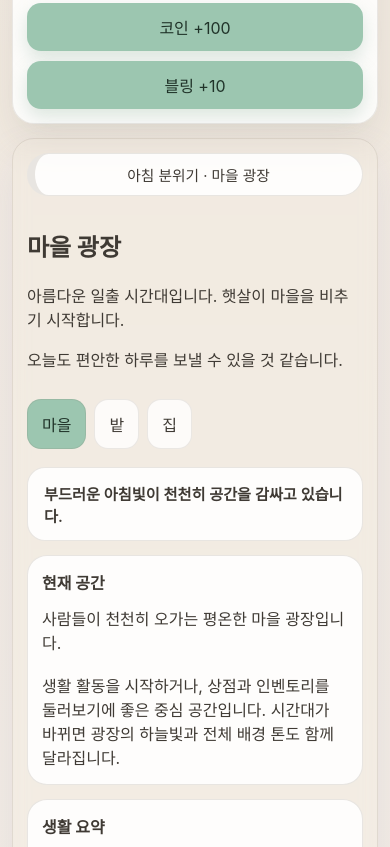
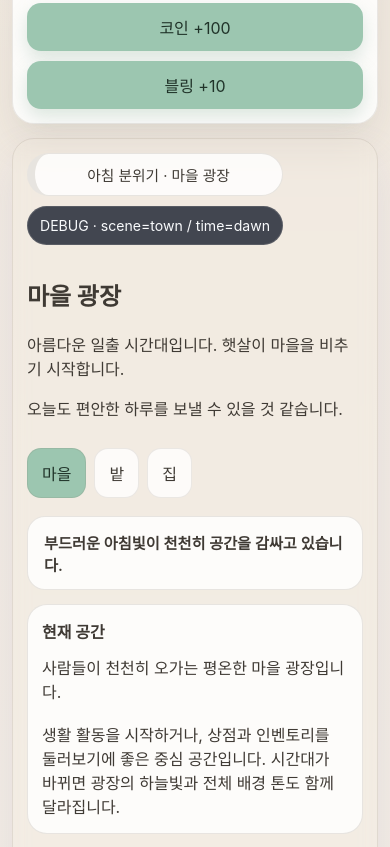
Before and after one commit to cometodlite/project_hw-dev, a plain HTML site: page index.html in a window 390 px wide. Shown: the part 1236-2083 px from the top of the page. Drawn offline with Linux system fonts and the light colour scheme.

Commit message:
Add files via upload

```diff
--- a/index.html
+++ b/index.html
@@ -76,7 +76,10 @@
         <section class="hero card">
           <div id="scene-background-layer" class="scene-background-layer"></div>
           <div class="hero-top">
+            <div class="hero-badges">
             <div id="time-visual-badge" class="time-visual-badge">시간대 시각 효과를 불러오는 중입니다.</div>
+            <div id="background-debug-text" class="debug-badge">배경 디버그 정보를 불러오는 중입니다.</div>
+          </div>
             <div>
               <h2 id="scene-title">마을 광장</h2>
               <p id="time-period-text">시간대를 불러오는 중입니다.</p>
--- a/js/ui.js
+++ b/js/ui.js
@@ -101,6 +101,7 @@ export function initUI() {
   el.homeItemChips = document.getElementById("home-item-chips");
   el.sceneBackgroundLayer = document.getElementById("scene-background-layer");
   el.timeVisualBadge = document.getElementById("time-visual-badge");
+  el.backgroundDebugText = document.getElementById("background-debug-text");
 
   populateSeedSelect();
   populateHousingItemSelect(el.housingItemSelect);
@@ -259,6 +260,39 @@ export function bindUIEvents() {
   document.getElementById("btn-radio-stop")?.addEventListener("click", () => { stopRadio(); renderAll(); });
 }
 
+
+function getSceneBackgroundStyle(sceneKey, timeKey) {
+  const map = {
+    town: {
+      dawn: "radial-gradient(circle at 16% 18%, rgba(255,220,148,0.95) 0%, rgba(255,220,148,0.65) 12%, transparent 24%), linear-gradient(180deg, #ffe9cb 0%, #f7d8bb 55%, #eadcc9 100%)",
+      day: "radial-gradient(circle at 18% 16%, rgba(255,244,150,0.98) 0%, rgba(255,244,150,0.72) 12%, transparent 24%), linear-gradient(180deg, #bfe3ff 0%, #d7f0ff 38%, #f2eadc 100%)",
+      evening: "radial-gradient(circle at 82% 18%, rgba(255,151,88,0.98) 0%, rgba(255,151,88,0.70) 12%, transparent 24%), linear-gradient(180deg, #ffbe8a 0%, #ffccb3 42%, #ead8ca 100%)",
+      night: "radial-gradient(circle at 82% 18%, rgba(219,227,255,0.36) 0%, rgba(219,227,255,0.20) 10%, transparent 22%), linear-gradient(180deg, #24324f 0%, #3a4d70 45%, #59657d 100%)"
+    },
+    farm: {
+      dawn: "radial-gradient(circle at 16% 18%, rgba(255,220,148,0.92) 0%, rgba(255,220,148,0.60) 12%, transparent 24%), linear-gradient(180deg, #e9f3c9 0%, #d8e8b8 48%, #c6d4a8 100%)",
+      day: "radial-gradient(circle at 18% 16%, rgba(255,244,150,0.96) 0%, rgba(255,244,150,0.70) 12%, transparent 24%), linear-gradient(180deg, #bfe7b8 0%, #d9f1c9 38%, #c8dfb9 100%)",
+      evening: "radial-gradient(circle at 82% 18%, rgba(255,151,88,0.94) 0%, rgba(255,151,88,0.66) 12%, transparent 24%), linear-gradient(180deg, #efc182 0%, #e2d09f 42%, #cfc2a3 100%)",
+      night: "radial-gradient(circle at 82% 18%, rgba(219,227,255,0.24) 0%, rgba(219,227,255,0.12) 10%, transparent 22%), linear-gradient(180deg, #2d3f42 0%, #40584f 45%, #5a665d 100%)"
+    },
+    home: {
+      dawn: "radial-gradient(circle at 16% 18%, rgba(255,220,148,0.90) 0%, rgba(255,220,148,0.58) 12%, transparent 24%), linear-gradient(180deg, #f8e3d2 0%, #eed4c2 52%, #e2cbbd 100%)",
+      day: "radial-gradient(circle at 18% 16%, rgba(255,244,150,0.94) 0%, rgba(255,244,150,0.66) 12%, transparent 24%), linear-gradient(180deg, #f7eadb 0%, #f2e1d3 38%, #ead7c9 100%)",
+      evening: "radial-gradient(circle at 82% 18%, rgba(255,151,88,0.92) 0%, rgba(255,151,88,0.64) 12%, transparent 24%), linear-gradient(180deg, #efc4a9 0%, #e6c6b7 42%, #dcc4bc 100%)",
+      night: "radial-gradient(circle at 82% 18%, rgba(219,227,255,0.22) 0%, rgba(219,227,255,0.10) 10%, transparent 22%), linear-gradient(180deg, #4a4054 0%, #63556a 45%, #7b6f72 100%)"
+    }
+  };
+  return map[sceneKey]?.[timeKey] || map.town.day;
+}
+
+function applySceneBackground(sceneKey, timeKey) {
+  if (!el.sceneBackgroundLayer) return;
+  const background = getSceneBackgroundStyle(sceneKey, timeKey);
+  el.sceneBackgroundLayer.style.background = background;
+  el.sceneBackgroundLayer.dataset.scene = sceneKey;
+  el.sceneBackgroundLayer.dataset.time = timeKey;
+}
+
 function renderActivityStats() {
   if (!el.activityList) return;
   const stats = state.player.activityStats;
@@ -290,8 +324,9 @@ function renderScene() {
     el.timeVisualBadge.textContent = `${mood.label} 분위기 · ${scene.title}`;
     el.timeVisualBadge.className = `time-visual-badge time-${mood.key}`;
   }
-  if (el.sceneBackgroundLayer) {
-    el.sceneBackgroundLayer.className = `scene-background-layer time-${mood.key}`;
+  applySceneBackground(currentScene, mood.key);
+  if (el.backgroundDebugText) {
+    el.backgroundDebugText.textContent = `DEBUG · scene=${currentScene} / time=${mood.key}`;
   }
 
   if (el.sceneDetail) {
--- a/style.css
+++ b/style.css
@@ -745,3 +745,59 @@ h3 {
     background: rgba(255, 255, 255, 0.88) !important;
   }
 }
+
+
+.hero-badges {
+  display: flex;
+  gap: 10px;
+  flex-wrap: wrap;
+  align-items: center;
+}
+
+.debug-badge {
+  display: inline-flex;
+  align-items: center;
+  gap: 8px;
+  padding: 10px 12px;
+  border-radius: 999px;
+  background: rgba(17, 24, 39, 0.78);
+  border: 1px solid rgba(255,255,255,0.12);
+  color: #f8fafc;
+  font-size: 0.88rem;
+  white-space: nowrap;
+}
+
+.scene-background-layer {
+  opacity: 1 !important;
+  z-index: 0 !important;
+  background: linear-gradient(180deg, #d7f0ff 0%, #f2eadc 100%);
+  transition: background 0.35s ease;
+}
+
+.hero > * {
+  position: relative;
+  z-index: 1;
+}
+
+.hero .scene-card,
+.hero .scene-banner,
+.hero .time-visual-badge {
+  background: rgba(255,255,255,0.82) !important;
+  color: var(--text) !important;
+  border-color: rgba(120, 105, 90, 0.16) !important;
+}
+
+@media (max-width: 700px) {
+  .hero-badges {
+    flex-direction: column;
+    align-items: stretch;
+  }
+
+  .debug-badge,
+  .time-visual-badge {
+    width: 100%;
+    justify-content: center;
+    text-align: center;
+    white-space: normal;
+  }
+}
```
Also changed, not shown: README.md.
